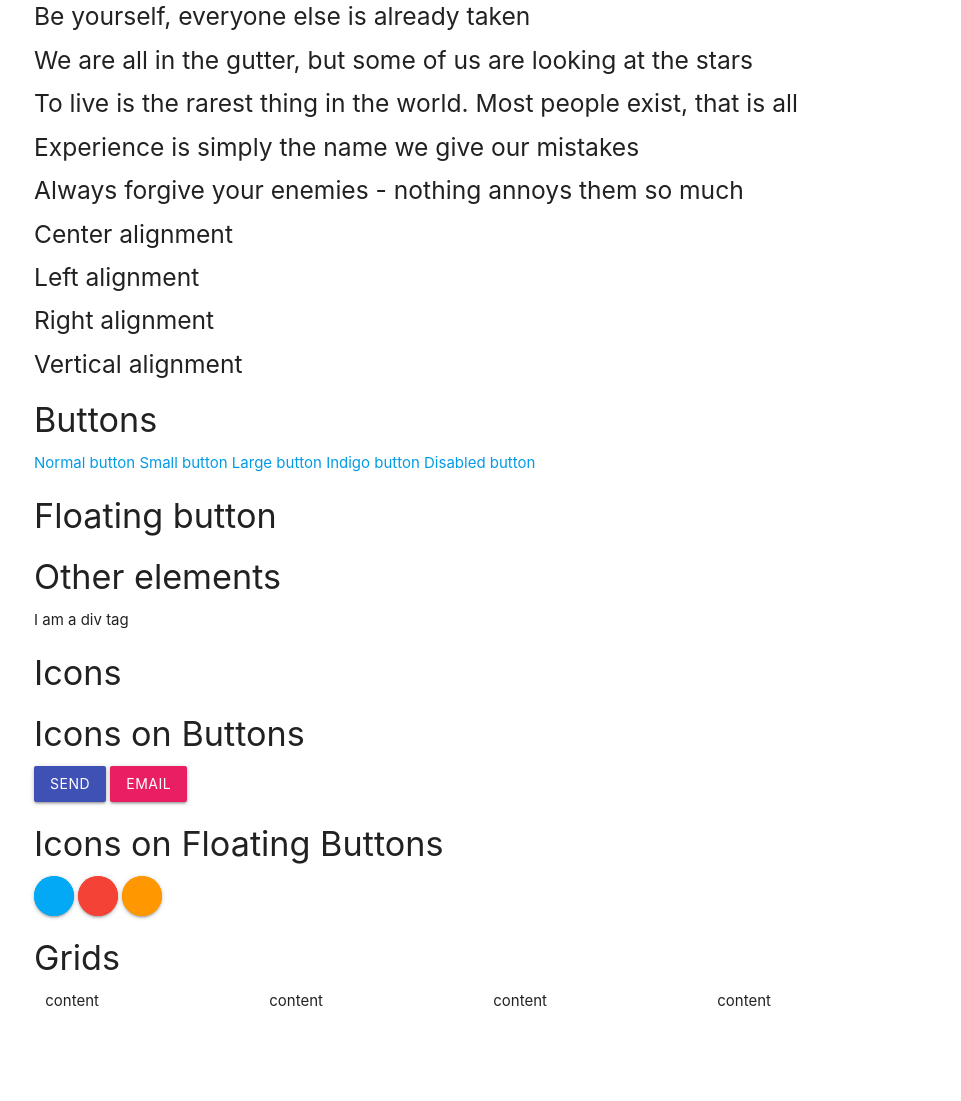
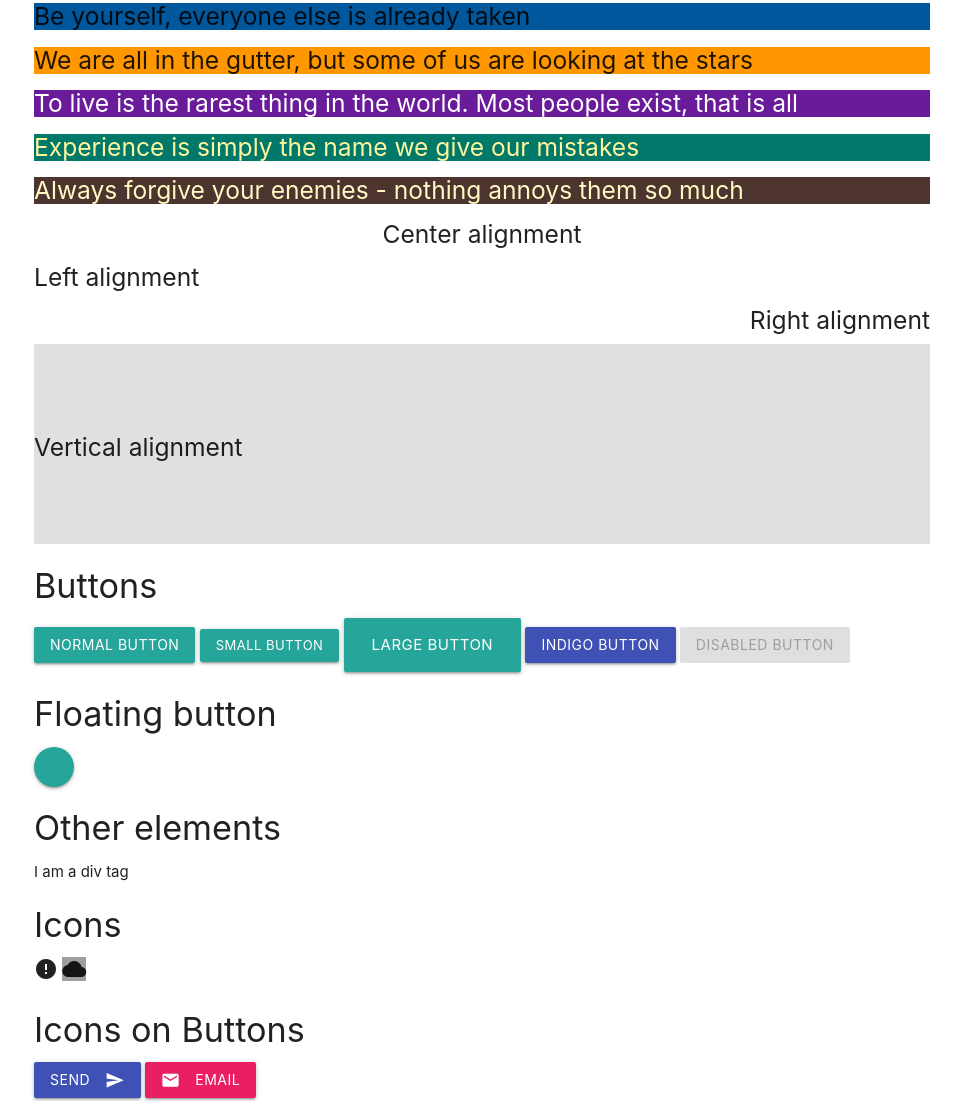
Before and after one commit to buhbrandon/Front-End, a plain HTML site: page Day 4/index.html in a window 1280 px wide. Shown: the part 400-1501 px from the top of the page, without its empty margins (158-1119 px from the left). Before the commit the page ends 1433 px from the top, so only its background shows below. Drawn offline with nearby package versions, Linux system fonts and the light colour scheme.

Commit message:
day4 code

```diff
--- a/Day 4/index.html
+++ b/Day 4/index.html
@@ -5,6 +5,11 @@
         <!-- Compiled and minified CSS -->
         <link rel="stylesheet" href="https://cdnjs.cloudflare.com/ajax/libs/materialize/1.0.0/css/materialize.min.css">
         <title>Learning Materialize</title>
+        <style>
+            .box {
+                height: 200px;
+            }
+        </style>
     </head>
     <body>
         <div class="container">
@@ -17,54 +22,58 @@
 
         <!-- Colors -->
         <div class="container">
-            <h5>Be yourself, everyone else is already taken</h5>
-            <h5>
+            <h5 class="light-blue darken-4">Be yourself, everyone else is already taken</h5>
+            <h5 class="orange">
                 We are all in the gutter, but some of us are looking at the
                 stars
             </h5>
-            <h5>
+            <h5 class="purple darken-3 white-text">
                 To live is the rarest thing in the world. Most people exist,
                 that is all
             </h5>
-            <h5>Experience is simply the name we give our mistakes</h5>
-            <h5>Always forgive your enemies - nothing annoys them so much</h5>
+            <h5 class="teal darken-2 yellow-text text-lighten-3">Experience is simply the name we give our mistakes</h5>
+            <h5 class="brown darken-3 yellow-text text-lighten-4">Always forgive your enemies - nothing annoys them so much</h5>
         </div>
 
         <!-- Alignment -->
         <div class="container">
-            <h5>Center alignment</h5>
-            <h5>Left alignment</h5>
-            <h5>Right alignment</h5>
+            <h5 class="center-align">Center alignment</h5>
+            <h5 class="left-align">Left alignment</h5>
+            <h5 class="right-align">Right alignment</h5>
         </div>
 
         <!-- Create your own styles -->
-        <div class="container">
+        <div class="container grey lighten-2 box valign-wrapper">
             <h5>Vertical alignment</h5>
         </div>
 
         <div class="container">
             <h4>Buttons</h4>
-            <a href="#">Normal button</a>
-            <a href="#">Small button</a>
-            <a href="#">Large button</a>
-            <a href="#">Indigo button</a>
-            <a href="#">Disabled button</a>
+            <a href="#" class="btn waves-effect waves-light">Normal button</a>
+            <a href="#" class="btn-small">Small button</a>
+            <a href="#" class="btn-large">Large button</a>
+            <a href="#" class="btn indigo">Indigo button</a>
+            <a href="#" class="btn disabled">Disabled button</a>
 
             <h4>Floating button</h4>
-            <a href="#"></a>
+            <a href="#" class="btn-floating"></a>
 
             <h4>Other elements</h4>
             <div>I am a div tag</div>
         </div>
         <div class="container">
             <h4>Icons</h4>
+            <i class="material-icons">error</i>
+            <i class="material-icons grey">cloud</i>
 
             <h4>Icons on Buttons</h4>
             <a href="#" class="btn indigo">
                 <span>Send</span>
+                <i class="material-icons right">send</i>
 
             </a>
             <a href="#" class="btn pink waves-effect waves-light">
+                <i class="material-icons left">email</i>
                 <span>Email</span>
 
             </a>
```
